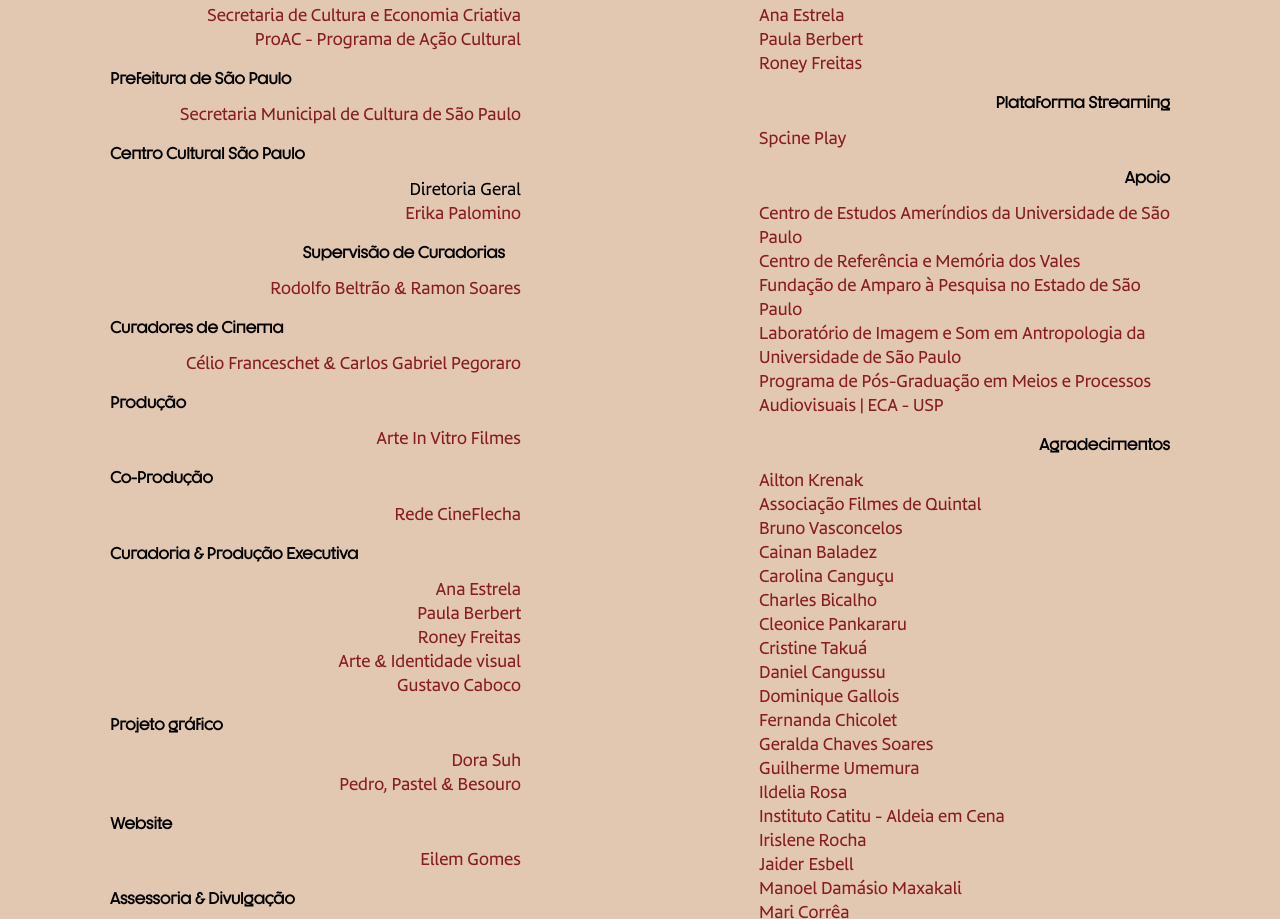
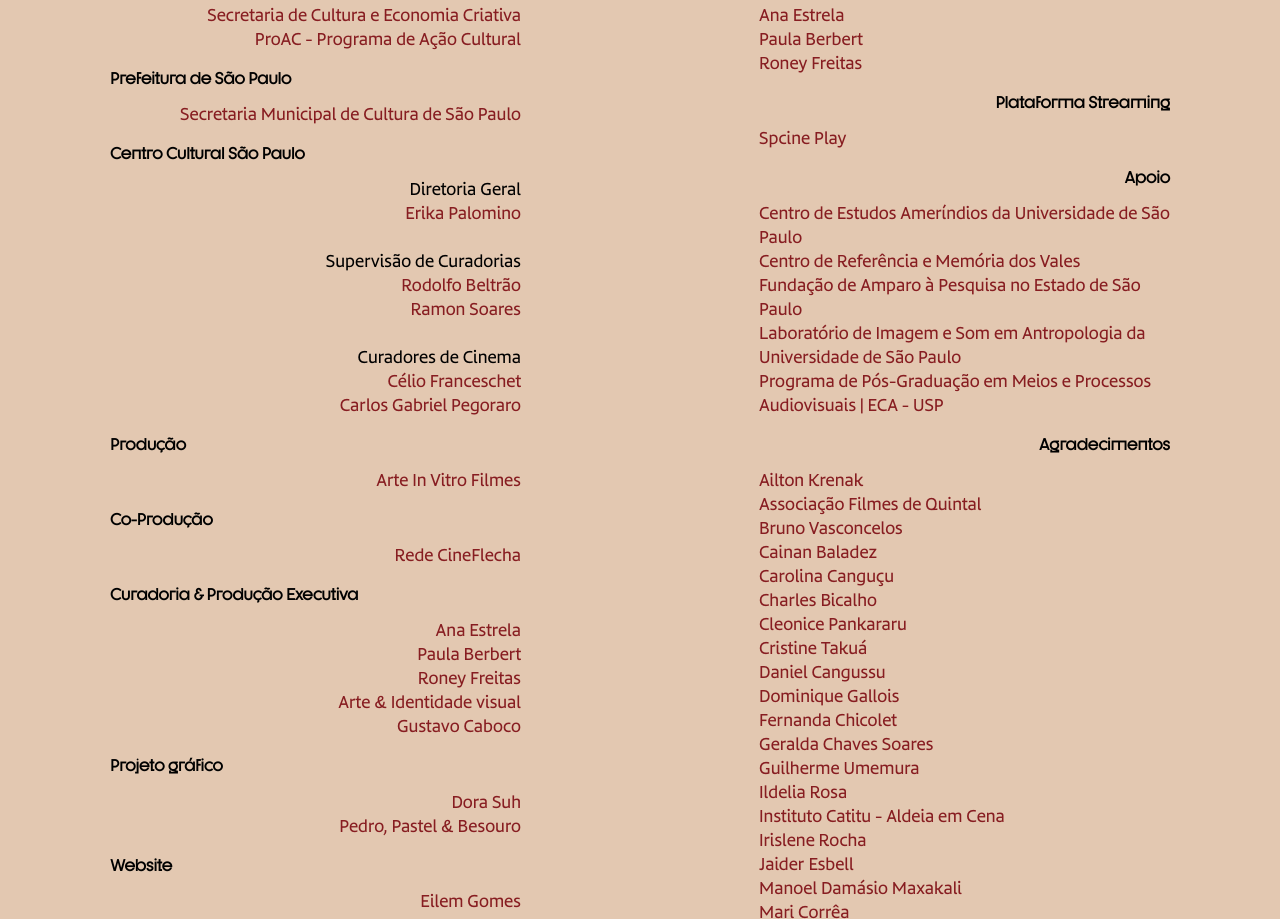
Before and after one commit to Eilem/mxkl, a plain HTML site: page catalogo.html in a window 1280 px wide. Shown: the part 2039-2958 px from the top of the page. Drawn offline with nearby package versions, Linux system fonts and the light colour scheme.

Commit message:
alinahmento

```diff
--- a/catalogo.html
+++ b/catalogo.html
@@ -137,20 +137,21 @@
                         </p>
 
                         <h6 class="ficha-tecnica text-black">Centro Cultural São Paulo</h6>
+
                         <p class="text-right text-red">
-                            <span class="text-black">  Diretoria Geral</span> <br/>
+                            <span class="text-black">  Diretoria Geral</span>
+                            <br/>
                             Erika Palomino
-                        </p>
 
-                        <h6 class="ficha-tecnica text-black text-right"> Supervisão de Curadorias </h6>
-                        <p class="text-right text-red">
-                            Rodolfo Beltrão & Ramon Soares
-                        </p>
+                            <br/> <br/>
+                            <span class="text-black">  Supervisão de Curadorias</span>
+                            <br/> Rodolfo Beltrão
+                            <br/> Ramon Soares
 
-                        <h6 class="ficha-tecnica text-black">Curadores de Cinema </h6>
-                        <p class="text-right text-red">
-                            <!-- mover para cCCBB -->
-                            Célio Franceschet & Carlos Gabriel Pegoraro
+                            <br/> <br/>
+                            <span class="text-black"> Curadores de Cinema </span>
+                            <br/>
+                            Célio Franceschet  <br/> Carlos Gabriel Pegoraro
                         </p>
 
 
@@ -200,8 +201,6 @@
                             Shawara Maxakali<br/>
                             Sueli Maxakali
                         </p>
-
-
                     </div>
 
                     <div class="col-lg-2"></div>
```
